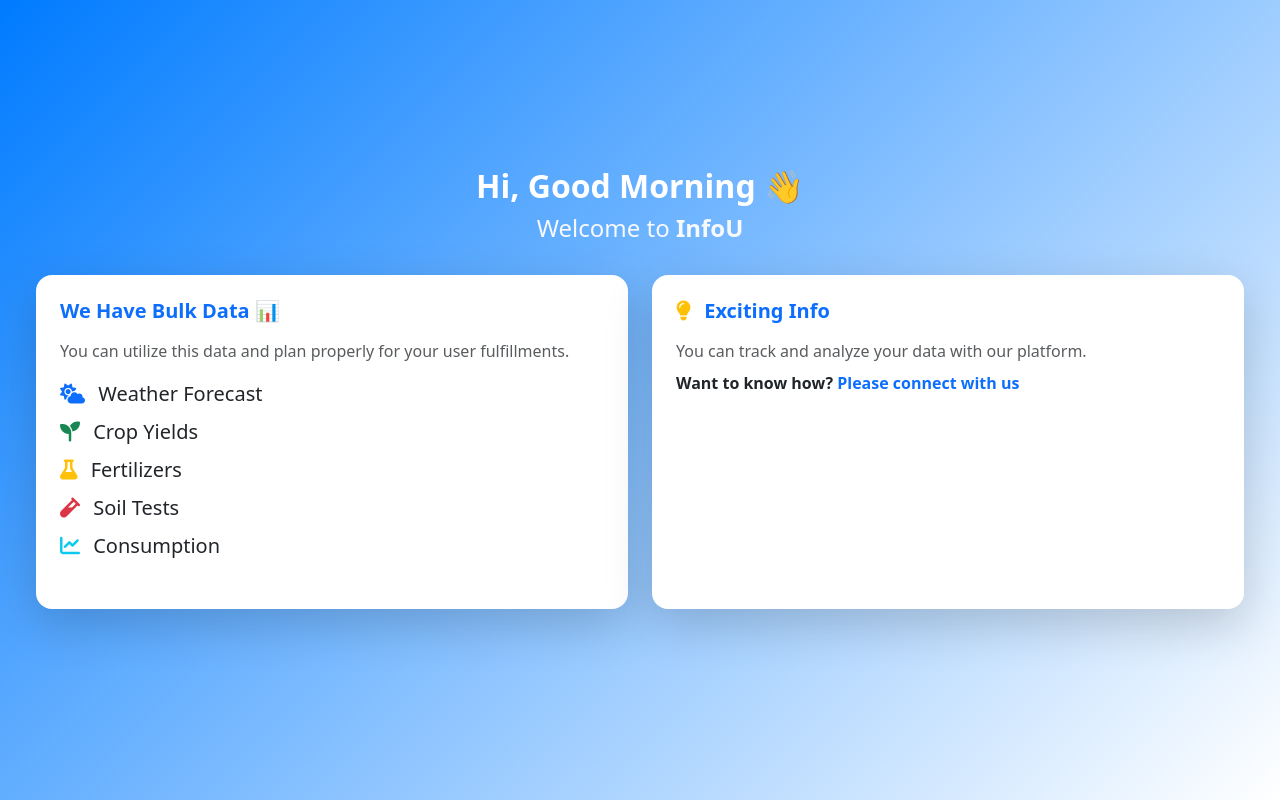
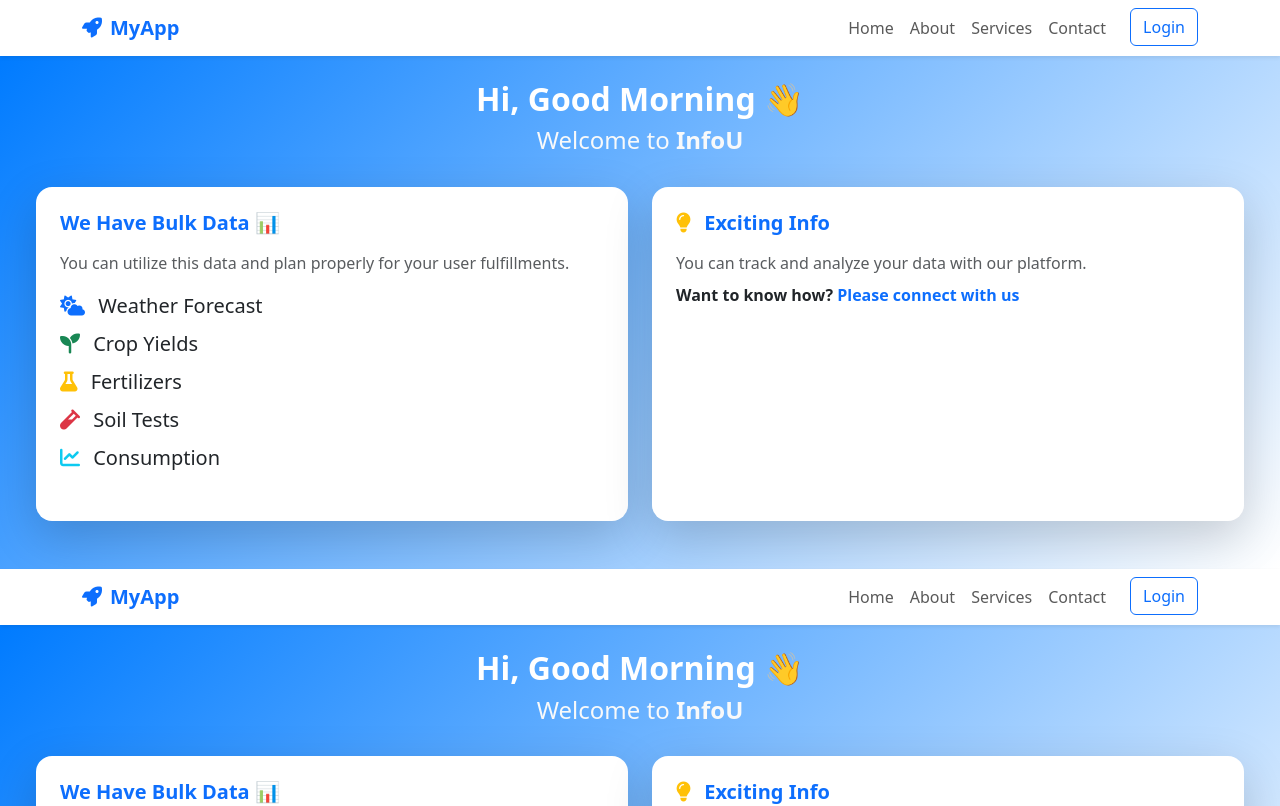
Before and after one commit to vamsi7874/infou, an Angular app in the folder infou/: page / in a window 1280 px wide. Shown: the top 806 px of the page. Built offline with nearby package versions, Linux system fonts and the light colour scheme.

Commit message:
nav bar added responsive

```diff
--- a/infou/src/app/app.component.html
+++ b/infou/src/app/app.component.html
@@ -1 +1 @@
-<router-outlet></router-outlet>
+<app-home></app-home>
--- a/infou/src/app/app.component.ts
+++ b/infou/src/app/app.component.ts
@@ -1,10 +1,11 @@
 import { Component } from '@angular/core';
 import { RouterOutlet } from '@angular/router';
+import { HomeComponent } from './components/home/home.component';
 
 @Component({
   selector: 'app-root',
   standalone: true,
-  imports: [RouterOutlet],
+  imports: [RouterOutlet,HomeComponent],
   templateUrl: './app.component.html',
   styleUrl: './app.component.css'
 })
--- a/infou/src/app/components/home/home.component.css
+++ b/infou/src/app/components/home/home.component.css
@@ -42,3 +42,29 @@
     background-position: center;
   }
 }
+
+.bg-gradient {
+  background: linear-gradient(135deg, #667eea 0%, #764ba2 100%);
+}
+
+/* Ensure body has enough padding for navbar */
+body {
+  padding-top: 56px; /* Default Bootstrap navbar height */
+}
+
+/* Adjust for different screen sizes */
+@media (max-width: 575.98px) {
+  body {
+    padding-top: 56px; /* Same for mobile */
+  }
+}
+
+@media (min-width: 768px) {
+  body {
+    padding-top: 56px;
+  }
+}
+
+.navbar {
+  z-index: 1030;
+}
--- a/infou/src/app/components/home/home.component.html
+++ b/infou/src/app/components/home/home.component.html
@@ -1,7 +1,58 @@
+
+
+
+<!-- navbar.component.html -->
+<nav class="navbar navbar-expand-lg navbar-light bg-white shadow-sm">
+  <div class="container">
+    <a class="navbar-brand fw-bold text-primary" routerLink="/">
+      <i class="fas fa-rocket me-2"></i>MyApp
+    </a>
+
+    <button
+      class="navbar-toggler"
+      type="button"
+      (click)="toggleNavbar()"
+      [attr.aria-expanded]="isNavbarExpanded"
+      aria-controls="navbarNav">
+      <span class="navbar-toggler-icon"></span>
+    </button>
+
+    <div
+      class="navbar-collapse"
+      [class.collapse]="!isNavbarExpanded"
+      [class.show]="isNavbarExpanded"
+      id="navbarNav">
+      <ul class="navbar-nav ms-auto">
+        <li class="nav-item">
+          <a class="nav-link" routerLink="/" routerLinkActive="active" (click)="closeNavbar()">Home</a>
+        </li>
+        <li class="nav-item">
+          <a class="nav-link" routerLink="/about" routerLinkActive="active" (click)="closeNavbar()">About</a>
+        </li>
+        <li class="nav-item">
+          <a class="nav-link" routerLink="/services" routerLinkActive="active" (click)="closeNavbar()">Services</a>
+        </li>
+        <li class="nav-item">
+          <a class="nav-link" routerLink="/contact" routerLinkActive="active" (click)="closeNavbar()">Contact</a>
+        </li>
+        <li class="nav-item ms-lg-3">
+          <button class="btn btn-outline-primary" type="button" (click)="closeNavbar()">Login</button>
+        </li>
+      </ul>
+    </div>
+  </div>
+
+
+</nav>
+
+<!-- Keep your navbar as is -->
+
 @if (!isSignedUp()) {
-<div class="container-fluid vh-100">
-  <div class="row w-100 h-100">
-    <div class="d-none w-50 d-lg-block col-lg-8 bg-image"></div>
+<!-- Wrapper with margin-top -->
+<div class="mt-4 mt-lg-0"> <!-- Extra margin on mobile, none on large screens -->
+  <div class="container-fluid min-vh-100">
+    <div class="row h-100">
+      <div class="d-none d-lg-block col-lg-8 bg-image"></div>
 
       <!-- Form Section -->
       <div class="col-12 col-lg-4 d-flex justify-content-center align-items-center p-4 form-section">
@@ -40,7 +91,9 @@
                 Sign Up
               </button>
             </div>
+
             </form>
+          </div>
         </div>
       </div>
     </div>
--- a/infou/src/app/components/home/home.component.ts
+++ b/infou/src/app/components/home/home.component.ts
@@ -27,7 +27,18 @@
   password = signal('');
   isSignedUp = signal(true);
 
+
   // signUppayload = this.homeService.signUpPayload
+
+  isNavbarExpanded = false;
+
+  toggleNavbar() {
+    this.isNavbarExpanded = !this.isNavbarExpanded;
+  }
+
+  closeNavbar() {
+    this.isNavbarExpanded = false;
+  }
 
   onSubmit() {
     // this.signUppayload.set({email : this.email,password : this.password});
--- a/infou/src/app/components/signedupscrren/signedupscrren.component.html
+++ b/infou/src/app/components/signedupscrren/signedupscrren.component.html
@@ -1,4 +1,4 @@
-<div class="vh-100 vw-100 d-flex flex-column justify-content-center align-items-center bg-gradient-custom text-dark p-4">
+<div class=" vw-100 d-flex flex-column justify-content-center align-items-center bg-gradient-custom text-dark p-4">
   <div class="text-center mb-4">
     <h2 class="fw-bold text-white">Hi, Good Morning 👋</h2>
     <h4 class="text-light">Welcome to <span class="fw-bold">InfoU</span></h4>
@@ -29,3 +29,5 @@
     </div>
   </div>
 </div>
+
+<router-outlet></router-outlet>
--- a/infou/src/app/components/signedupscrren/signedupscrren.component.ts
+++ b/infou/src/app/components/signedupscrren/signedupscrren.component.ts
@@ -1,9 +1,10 @@
 import { Component } from '@angular/core';
+import { Router, RouterModule } from '@angular/router';
 
 @Component({
   selector: 'app-signedupscrren',
   standalone: true,
-  imports: [],
+  imports: [RouterModule],
   templateUrl: './signedupscrren.component.html',
   styleUrl: './signedupscrren.component.css'
 })
```
Lines whose indentation alone changed are shown as unchanged.
